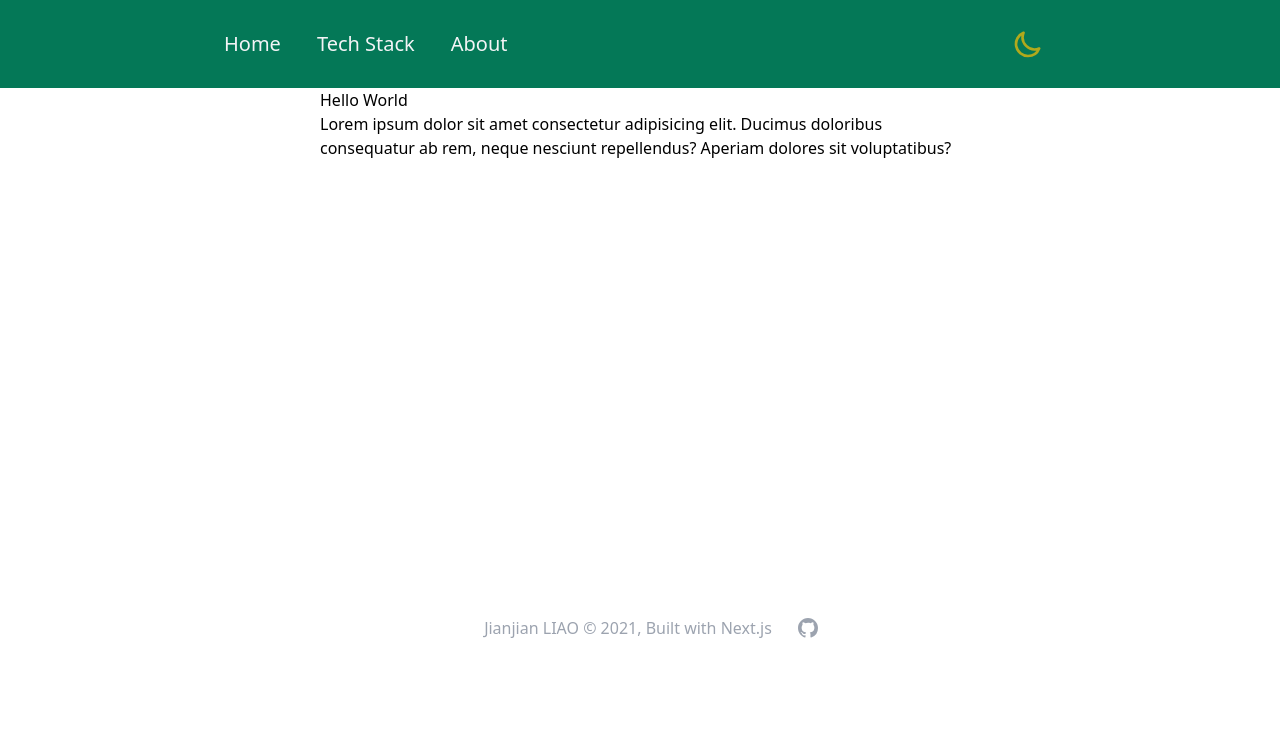
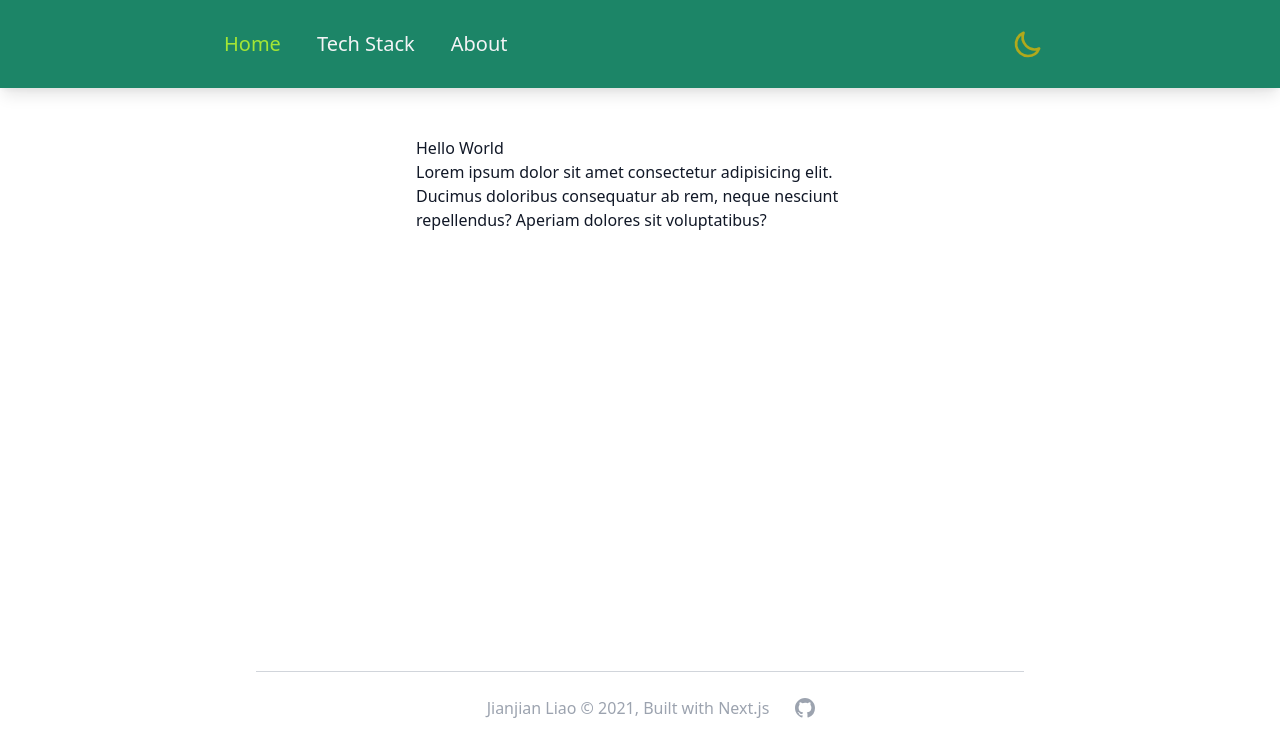
Before and after one commit to letempest/self-intro, a Next.js app: page / in a window 1280 px wide. Shown: the top 756 px of the page. Built offline with nearby package versions, Linux system fonts and the light colour scheme.

Commit message:
page general styling tweak

```diff
--- a/components/footer.tsx
+++ b/components/footer.tsx
@@ -57,8 +57,9 @@ const navigation: Attrs[] = [
 
 function Footer() {
   return (
-    <footer>
-      <div className="max-w-7xl mx-auto py-12 px-4 sm:px-6 md:flex md:items-center md:justify-center lg:px-8">
+    <footer className="pt-12 pb-10 px-4 sm:px-6 lg:px-8">
+      <hr className="w-full max-w-3xl mx-auto py-3 border-1 border-gray-300 dark:border-gray-500" />
+      <div className="max-w-7xl mx-auto md:flex md:items-center md:justify-center">
         <div className="hidden md:flex justify-center space-x-6 md:order-2">
           {navigation.map(item => (
             <a
@@ -73,9 +74,9 @@ function Footer() {
             </a>
           ))}
         </div>
-        <div className="mt-8 md:mt-0 md:order-1">
+        <div className="md:order-1">
           <p className="text-center text-base text-gray-400 px-6">
-            Jianjian LIAO &copy; 2021, Built with{' '}
+            Jianjian Liao &copy; 2021, Built with{' '}
             <a
               href="http://nextjs.org"
               target="_blank"
--- a/components/header.tsx
+++ b/components/header.tsx
@@ -1,26 +1,42 @@
 import React, { useState, useEffect } from 'react';
 import Link from 'next/link';
+import { useRouter } from 'next/router';
 import { useTheme } from 'next-themes';
 
 const Header = () => {
   const [mounted, setMounted] = useState(false);
   const { resolvedTheme, setTheme } = useTheme();
+  const router = useRouter();
 
   useEffect(() => setMounted(true), []);
 
+  const routes = [
+    { path: '/', text: 'Home' },
+    { path: '/techstack', text: 'Tech Stack' },
+    { path: '/about', text: 'About' }
+  ];
+
   return (
-    <div className="w-full bg-emerald-700 dark:bg-coolGray-900">
+    <div className="sticky-nav w-full bg-emerald-700 bg-opacity-90 dark:bg-coolGray-900 shadow-lg">
       <nav className="flex items-center justify-between max-w-4xl mx-auto my-0 px-6 md:px-8 py-2 md:py-4 md:text-xl text-gray-100 dark:text-gray-200">
         <div className="flex items-center space-x-4 md:space-x-9">
-          <Link href="/">
-            <a className="hover:underline hover:text-amber-600">Home</a>
-          </Link>
-          <Link href="/techstack">
-            <a className="hover:underline hover:text-amber-600">Tech Stack</a>
-          </Link>
-          <Link href="/about">
-            <a className="hover:underline hover:text-amber-600">About</a>
-          </Link>
+          {routes.map(route => {
+            const isActive = route.path === router.pathname;
+            const classList = ['hover:underline', 'hover:text-amber-600'];
+
+            if (mounted && isActive) {
+              resolvedTheme === 'light'
+                ? classList.push('text-lime-400')
+                : classList.push('dark:text-purple-500');
+            }
+            const className = classList.join(' ');
+
+            return (
+              <Link href={route.path} key={route.path}>
+                <a className={className}>{route.text}</a>
+              </Link>
+            );
+          })}
         </div>
         {mounted && (
           <button
--- a/pages/_app.tsx
+++ b/pages/_app.tsx
@@ -12,10 +12,10 @@ function MyApp({ Component, pageProps }: AppProps) {
         <title>Jianjian Liao - React Developer, Cyclist, Sailor.</title>
       </Head>
       <Header />
-      <main>
+      <main className="flex flex-col justify-between mx-auto pt-8 md:pt-12 max-w-4xl min-h-almost">
         <Component {...pageProps} />
+        <Footer />
       </main>
-      <Footer />
     </ThemeProvider>
   );
 }
--- /dev/null
+++ b/pages/_document.tsx
@@ -0,0 +1,17 @@
+import Document, { Html, Head, Main, NextScript } from 'next/document';
+
+class MyDocument extends Document {
+  render() {
+    return (
+      <Html lang="en">
+        <Head />
+        <body className="bg-white dark:bg-gray-800 text-gray-900 dark:text-gray-100">
+          <Main />
+          <NextScript />
+        </body>
+      </Html>
+    );
+  }
+}
+
+export default MyDocument;
--- a/styles/globals.css
+++ b/styles/globals.css
@@ -16,3 +16,11 @@ a {
 * {
   box-sizing: border-box;
 }
+
+.sticky-nav {
+  position: sticky;
+  z-index: 50;
+  top: 0;
+  backdrop-filter: saturate(180%) blur(20px);
+  transition: background-color 0.3s ease-in-out;
+}
--- a/tailwind.config.js
+++ b/tailwind.config.js
@@ -15,8 +15,8 @@ module.exports = {
         cyan: colors.cyan,
         coolGray: colors.coolGray
       },
-      height: {
-        '60vh': '60vh'
+      minHeight: {
+        almost: 'calc(100vh - 8rem)'
       }
     }
   },
```
